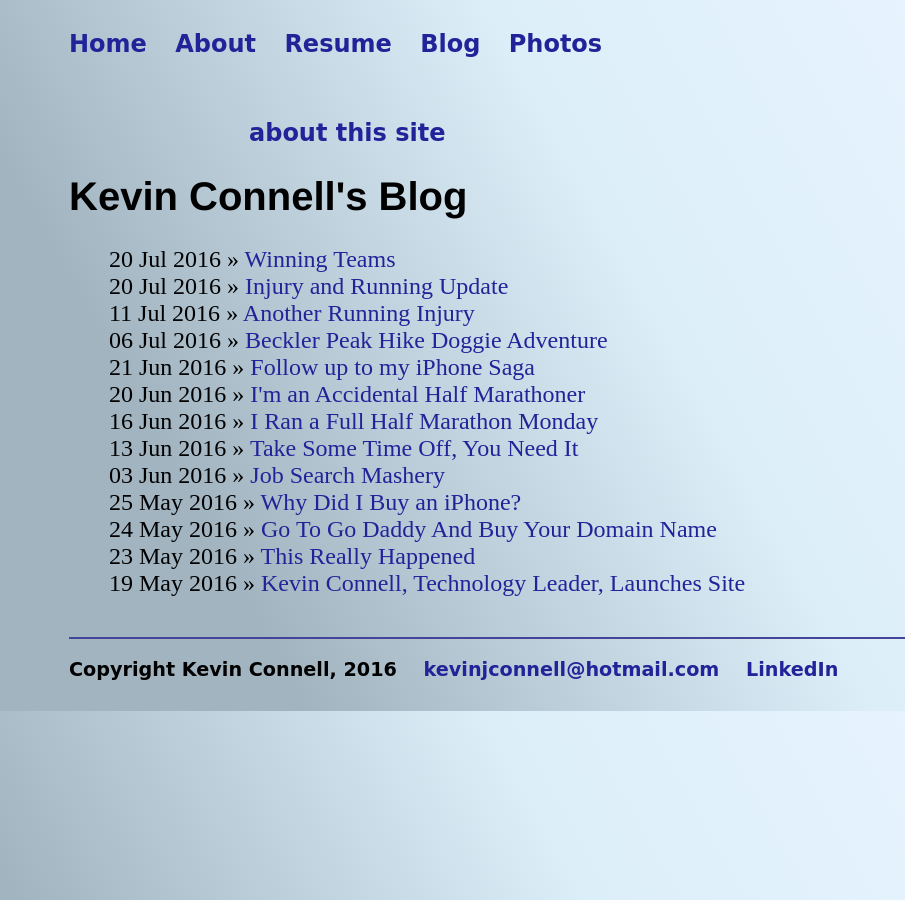
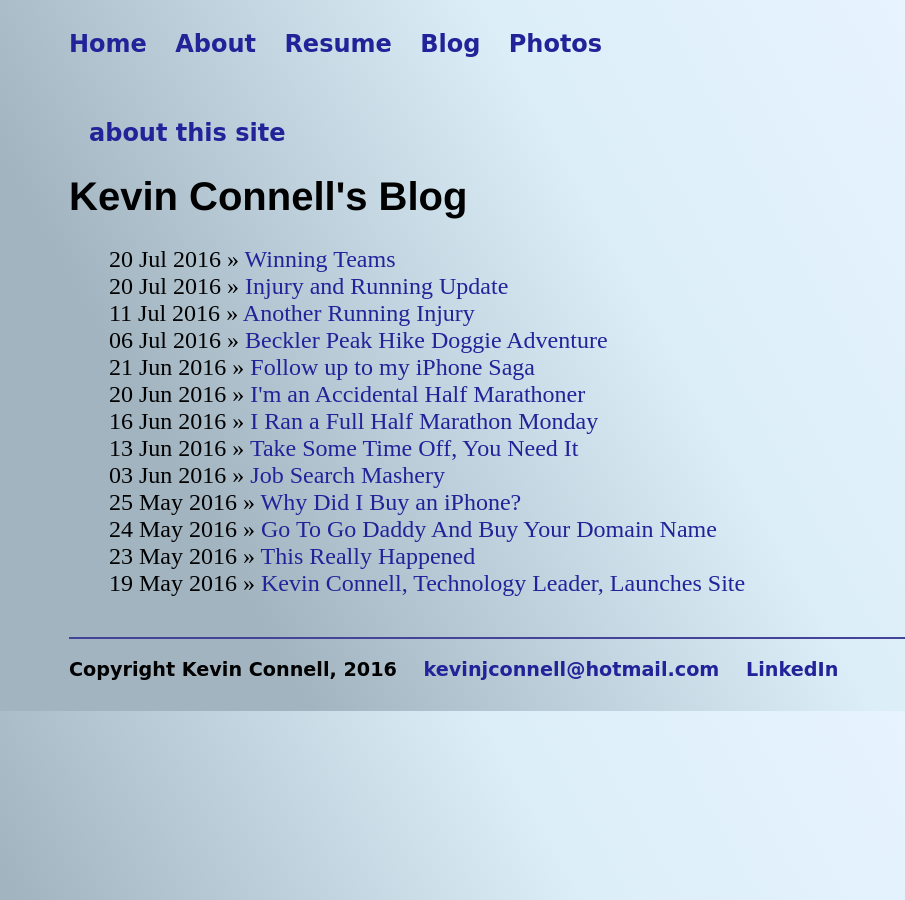
Before and after one commit to mo4dawg/mo4dawg.github.io, a Jekyll site: the page built from blog/index.html, in a window 1280 px wide. Shown: the whole page, without its empty margins (27-932 px from the left). Built offline with Jekyll 4.4.1, drawn with Linux system fonts in a browser that asks for light colours.

Commit message:
Update default.html

```diff
--- a/_layouts/default.html
+++ b/_layouts/default.html
@@ -18,15 +18,7 @@
 	        		<li><a href="/CV">Resume</a></li>
 	        		<li><a href="/blog">Blog</a></li>
 	        		<li><a href="/photos">Photos</a></li>
-	        		<li><pre>                                  </pre></li>
-	        		<li><span> </span> </li>
-	        		<li><span> </span> </li>
-	        		<li><span> </span> </li>
-	        		<li><span> </span> </li>
-	        		<li><span> </span> </li>
-	        		<li><span> </span> </li>
-	        		<li><span> </span> </li>
-	        		<li><span> </span> </li>
+	        		<li><pre>                                                                                   </pre></li>
 	        		<li><a href="/photos">about this site</a></li>
 	    		</ul>
 			</nav>
```
